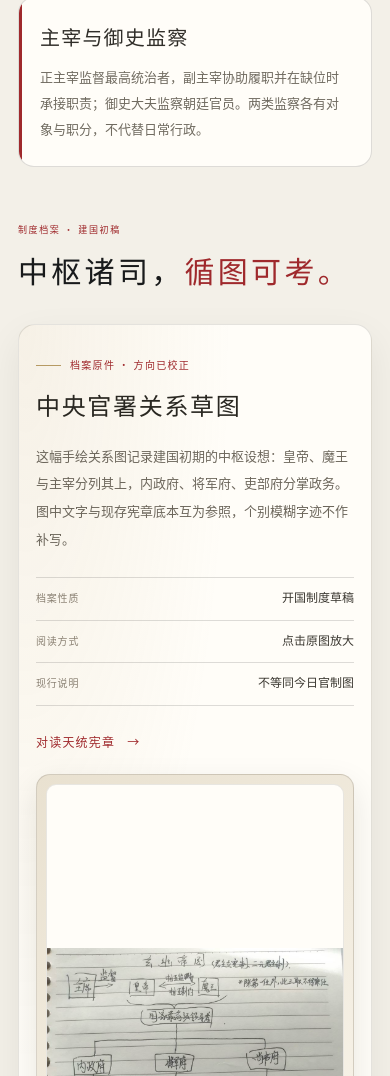
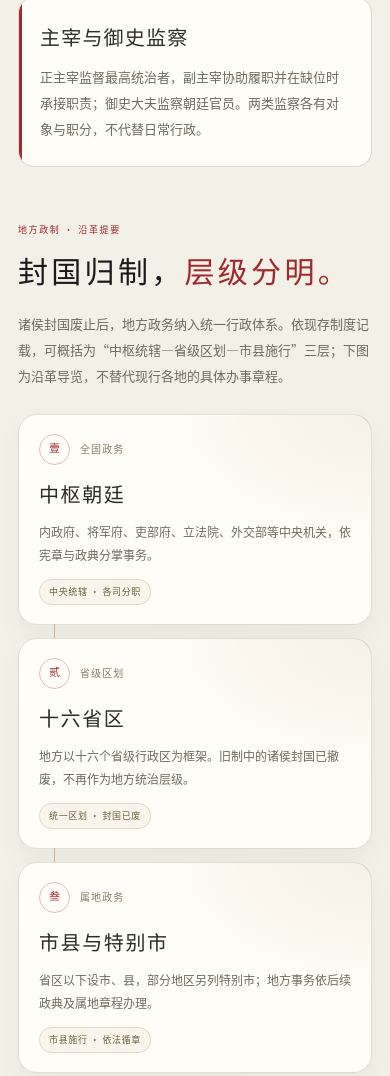
Before and after one commit to minsersurx/genyuu, a plain HTML site: page institutions.html in a window 390 px wide. Shown: the part 1885-2961 px from the top of the page. Drawn offline with Linux system fonts and the light colour scheme.

Commit message:
完善地方政制导览与滚动交互

```diff
--- a/institutions.html
+++ b/institutions.html
@@ -4,7 +4,7 @@
   <meta charset="utf-8"><meta name="viewport" content="width=device-width, initial-scale=1"><meta name="theme-color" content="#17191a">
   <title>中央与地方 · 玄幽帝国</title><meta name="description" content="玄幽帝国中央朝廷、地方行政与疆域区划，依据建国宪章手稿与疆域底图整理。">
   <meta property="og:title" content="中央与地方 · 玄幽帝国"><meta property="og:description" content="中枢分职，地方循章；疆域与官制沿革一览。"><meta property="og:type" content="website">
-  <link rel="icon" type="image/svg+xml" href="logo-black.svg" media="(prefers-color-scheme: light)"><link rel="icon" type="image/svg+xml" href="logo-white.svg" media="(prefers-color-scheme: dark)"><link rel="stylesheet" href="style.css?v=20261122e">
+  <link rel="icon" type="image/svg+xml" href="logo-black.svg" media="(prefers-color-scheme: light)"><link rel="icon" type="image/svg+xml" href="logo-white.svg" media="(prefers-color-scheme: dark)"><link rel="stylesheet" href="style.css?v=20261122f">
   <link rel="canonical" href="https://www.genyuu.com/institutions">
   <meta property="og:url" content="https://www.genyuu.com/institutions">
   <meta property="og:image" content="https://www.genyuu.com/assets/territory-sketch.webp">
@@ -45,6 +45,16 @@
         </div>
       </section>
 
+      <section class="section reveal" aria-labelledby="administrative-levels-title">
+        <div class="section-title-row"><div><p class="eyebrow eyebrow-dark">地方政制 · 沿革提要</p><h2 id="administrative-levels-title">封国归制，<em>层级分明。</em></h2></div></div>
+        <p class="administrative-intro">诸侯封国废止后，地方政务纳入统一行政体系。依现存制度记载，可概括为“中枢统辖—省级区划—市县施行”三层；下图为沿革导览，不替代现行各地的具体办事章程。</p>
+        <ol class="administrative-levels" aria-label="玄幽帝国地方政制层级示意">
+          <li class="administrative-level-card"><div class="administrative-level-top"><span class="administrative-level-index">壹</span><span class="administrative-level-kicker">全国政务</span></div><h3>中枢朝廷</h3><p>内政府、将军府、吏部府、立法院、外交部等中央机关，依宪章与政典分掌事务。</p><span class="administrative-level-foot">中央统辖 · 各司分职</span></li>
+          <li class="administrative-level-card"><div class="administrative-level-top"><span class="administrative-level-index">贰</span><span class="administrative-level-kicker">省级区划</span></div><h3>十六省区</h3><p>地方以十六个省级行政区为框架。旧制中的诸侯封国已撤废，不再作为地方统治层级。</p><span class="administrative-level-foot">统一区划 · 封国已废</span></li>
+          <li class="administrative-level-card"><div class="administrative-level-top"><span class="administrative-level-index">叁</span><span class="administrative-level-kicker">属地政务</span></div><h3>市县与特别市</h3><p>省区以下设市、县，部分地区另列特别市；地方事务依后续政典及属地章程办理。</p><span class="administrative-level-foot">市县施行 · 依法循章</span></li>
+        </ol>
+      </section>
+
       <section class="section reveal" aria-labelledby="organization-archive-title">
         <div class="section-title-row"><div><p class="eyebrow eyebrow-dark">制度档案 · 建国初稿</p><h2 id="organization-archive-title">中枢诸司，<em>循图可考。</em></h2></div></div>
         <div class="institution-plate">
@@ -81,6 +91,6 @@
     </div>
   </main>
   <footer class="site-footer"><div class="page-shell footer-main"><a class="brand brand-footer" href="index.html"><img src="logo-white.svg" alt="" width="38" height="38"><span class="brand-copy"><strong>玄幽帝国</strong><small>国史档案 · 天统政典</small></span></a><p>存国史之实，明典章之序。<br><span>玄幽帝国国史档案馆 · 天统纪元</span></p><nav aria-label="页脚导航"><a href="chronicle.html">开国与沿革</a><a href="laws.html">宪章政典</a><a href="institutions.html">中央与地方</a><a href="characters.html">帝国人物</a></nav></div><div class="footer-bottom"><div class="page-shell"><span>© 玄幽帝国 · 天统纪元</span><span>史录供阅 · 典章可考</span></div></div></footer>
-  <script src="script.js?v=20261122b" defer></script>
+  <script src="script.js?v=20261122c" defer></script>
 </body>
 </html>
--- a/script.js
+++ b/script.js
@@ -51,11 +51,27 @@
         }
       });
     }, { threshold: 0 });
+    let revealFrame = 0;
+    const revealPassedItems = () => {
+      if (revealFrame) return;
+      revealFrame = window.requestAnimationFrame(() => {
+        revealFrame = 0;
+        reveals.forEach((item) => {
+          if (item.classList.contains('will-reveal') && item.getBoundingClientRect().top <= window.innerHeight) {
+            item.classList.add('is-visible');
+            observer.unobserve(item);
+          }
+        });
+      });
+    };
     reveals.forEach((item) => {
       if (item.getBoundingClientRect().top >= window.innerHeight) {
         item.classList.add('will-reveal');
         observer.observe(item);
       }
     });
+    window.addEventListener('scroll', revealPassedItems, { passive: true });
+    window.addEventListener('resize', revealPassedItems, { passive: true });
+    revealPassedItems();
   }
 })();
--- a/style.css
+++ b/style.css
@@ -229,6 +229,16 @@ a:focus-visible, button:focus-visible { outline: 3px solid var(--red); outline-o
 .faction-card p { margin: 0; color: #706b60; font-size: 13px; line-height: 2; }
 .department-list { display: flex; flex-wrap: wrap; gap: 6px; margin-top: 14px; }
 .department-list span { padding: 4px 9px; border: 1px solid rgba(159,41,44,.16); border-radius: 999px; color: #7c3433; background: #f8f3e9; font-size: 10px; letter-spacing: .04em; }
+.administrative-intro { max-width: 850px; margin: -13px 0 25px; color: #706b60; font-size: 13px; line-height: 2; }
+.administrative-levels { display: grid; grid-template-columns: repeat(3,minmax(0,1fr)); gap: 18px; margin: 0; padding: 0; list-style: none; }
+.administrative-level-card { position: relative; min-height: 232px; padding: 23px 24px 21px; overflow: visible; background: radial-gradient(ellipse at 100% 0,rgba(182,154,99,.12),transparent 48%),#fffdf8; border: 1px solid rgba(37,34,27,.13); border-radius: 19px; box-shadow: 0 10px 28px rgba(32,28,22,.045); }
+.administrative-level-card:not(:last-child)::after { position: absolute; top: 36px; right: -19px; z-index: 2; width: 19px; height: 1px; background: linear-gradient(90deg,var(--gold),rgba(182,154,99,.3)); content: ""; }
+.administrative-level-top { display: flex; align-items: center; gap: 10px; }
+.administrative-level-index { display: grid; width: 31px; height: 31px; place-items: center; border: 1px solid rgba(159,41,44,.3); border-radius: 50%; color: var(--red); font-family: var(--serif); font-size: 11px; }
+.administrative-level-kicker { color: #877b67; font-size: 10px; letter-spacing: .11em; }
+.administrative-level-card h3 { margin: 17px 0 7px; color: #2e2a24; font-family: var(--serif); font-size: 22px; font-weight: 500; letter-spacing: .08em; }
+.administrative-level-card p { margin: 0; color: #706b60; font-size: 12px; line-height: 1.95; }
+.administrative-level-foot { display: inline-flex; margin-top: 15px; padding: 4px 9px; border: 1px solid rgba(182,154,99,.3); border-radius: 999px; color: #74603c; background: rgba(182,154,99,.08); font-size: 9px; letter-spacing: .07em; }
 .character-grid { display: grid; grid-template-columns: repeat(3,minmax(0,1fr)); gap: 22px; }
 .character-card { overflow: hidden; background: #fffdf8; border: 1px solid var(--line); }
 .character-card img { width: 100%; aspect-ratio: 4/4.6; object-fit: cover; object-position: center 28%; background: #302a25; }
@@ -443,7 +453,12 @@ a:focus-visible, button:focus-visible { outline: 3px solid var(--red); outline-o
   .history-date { font-size: 12px; }
   .history-item h3 { font-size: 16px; }
   .history-item p { font-size: 13px; }
-  .event-grid, .character-grid, .faction-grid { grid-template-columns: 1fr; }
+  .event-grid, .character-grid, .faction-grid, .administrative-levels { grid-template-columns: 1fr; }
+  .administrative-levels { gap: 13px; }
+  .administrative-level-card { min-height: 0; padding: 19px 20px; }
+  .administrative-level-card:not(:last-child)::after { top: auto; right: auto; bottom: -14px; left: 35px; width: 1px; height: 14px; }
+  .administrative-level-card h3 { margin-top: 12px; font-size: 20px; }
+  .administrative-level-foot { margin-top: 12px; }
   .event-card img { aspect-ratio: 16/9; }
   .faction-card { padding: 22px 21px 24px; }
   .character-card { display: grid; grid-template-columns: 112px 1fr; align-items: stretch; }
```
Also changed, not shown: 404.html (+2 -2 lines), characters.html (+2 -2 lines), chronicle.html (+2 -2 lines), events/duanlongling.html (+2 -2 lines), events/founding.html (+2 -2 lines), events/yuxi-hearing.html (+2 -2 lines), index.html (+3 -3 lines), laws.html (+2 -2 lines).
